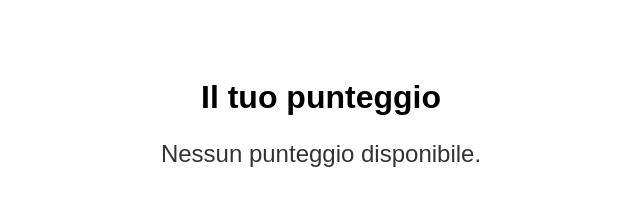
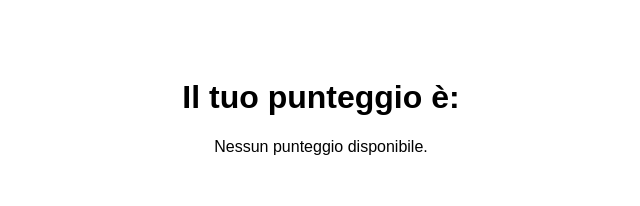
Before and after one commit to stefanopileggi/next-quiz-feedback, a plain HTML site: page index.html in a window 1280 px wide. Shown: the whole page, without its empty margins (319-959 px from the left). Drawn offline with Linux system fonts and the light colour scheme.

Commit message:
Update index.html

```diff
--- a/index.html
+++ b/index.html
@@ -17,11 +17,11 @@
   </style>
 </head>
 <body>
-  <h1>Il tuo punteggio</h1>
-  <p class="score" id="score"></p>
+  <h1>Il tuo punteggio è:</h1>
+  <p class="Punteggio" id="Punteggio"></p>
 
   <script>
-    // Funzione per ottenere il parametro "score" dall'URL
+    // Funzione per ottenere il parametro "Punteggio" dall'URL
     function getScoreFromURL() {
       const urlParams = new URLSearchParams(window.location.search);
       return urlParams.get('score');
@@ -31,9 +31,9 @@
     window.onload = function() {
       const score = getScoreFromURL();
       if (score) {
-        document.getElementById('score').textContent = `Il tuo punteggio è: ${score}`;
+        document.getElementById('Punteggio').textContent = `${score}`;
       } else {
-        document.getElementById('score').textContent = 'Nessun punteggio disponibile.';
+        document.getElementById('Punteggio').textContent = 'Nessun punteggio disponibile.';
       }
     };
   </script>
```
